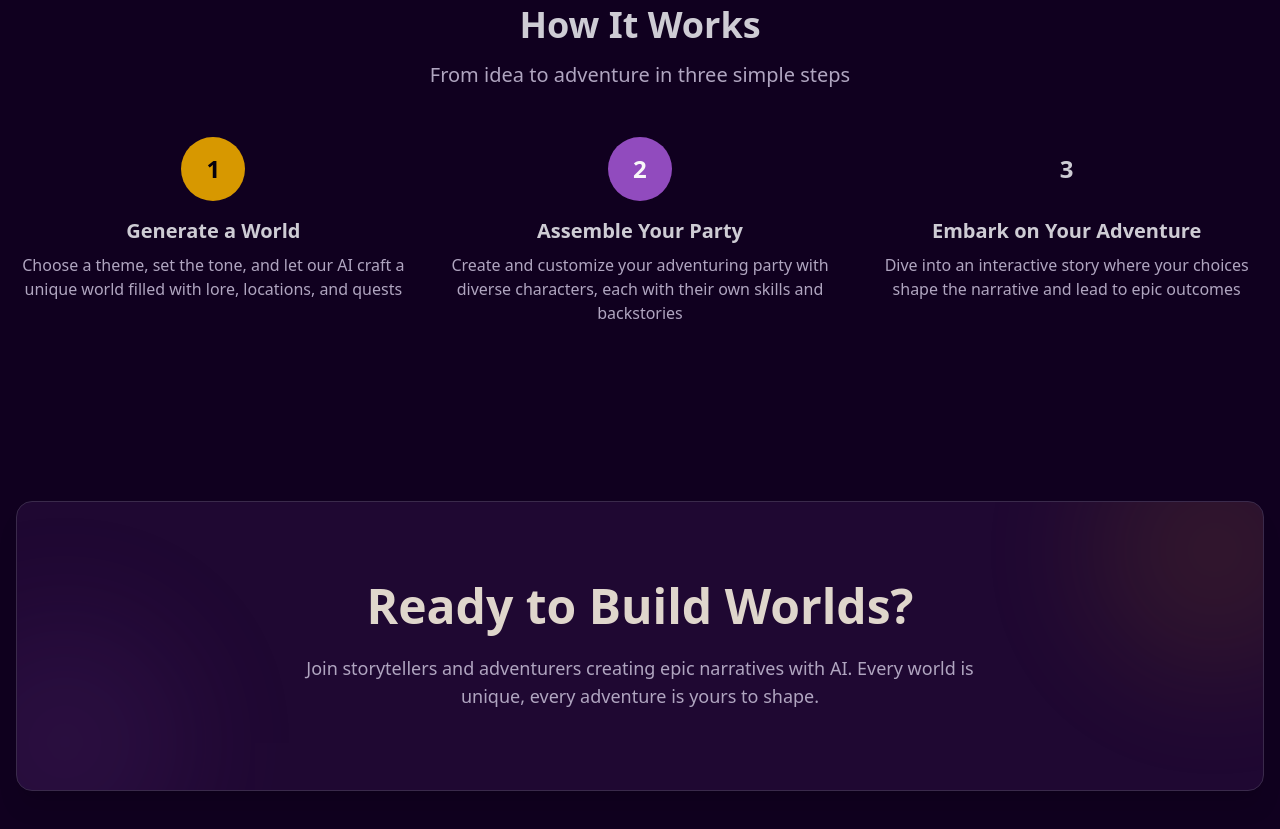
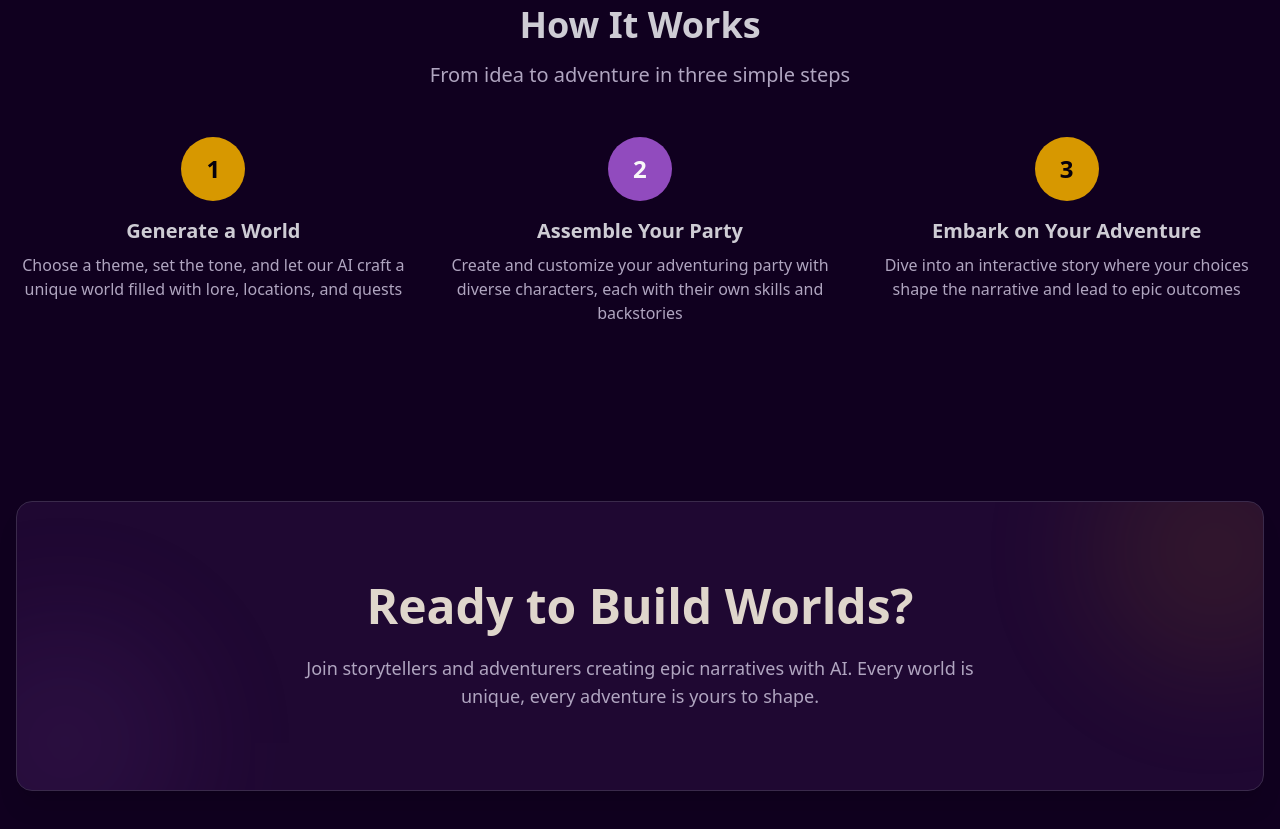
Before and after one commit to mdombrov-33/loresmith, a Next.js app in the folder frontend/: page / in a window 1280 px wide. Shown: the part 1080-1909 px from the top of the page. Built offline with nearby package versions, Linux system fonts and the light colour scheme.

Commit message:
fix: fix color in HowItWorksCard

```diff
--- a/frontend/components/home/HowItWorks.tsx
+++ b/frontend/components/home/HowItWorks.tsx
@@ -29,7 +29,7 @@ export default function HowItWorks() {
           step={3}
           title="Embark on Your Adventure"
           description="Dive into an interactive story where your choices shape the narrative and lead to epic outcomes"
-          colorClass="accent"
+          colorClass="primary"
         />
       </div>
     </section>
```
